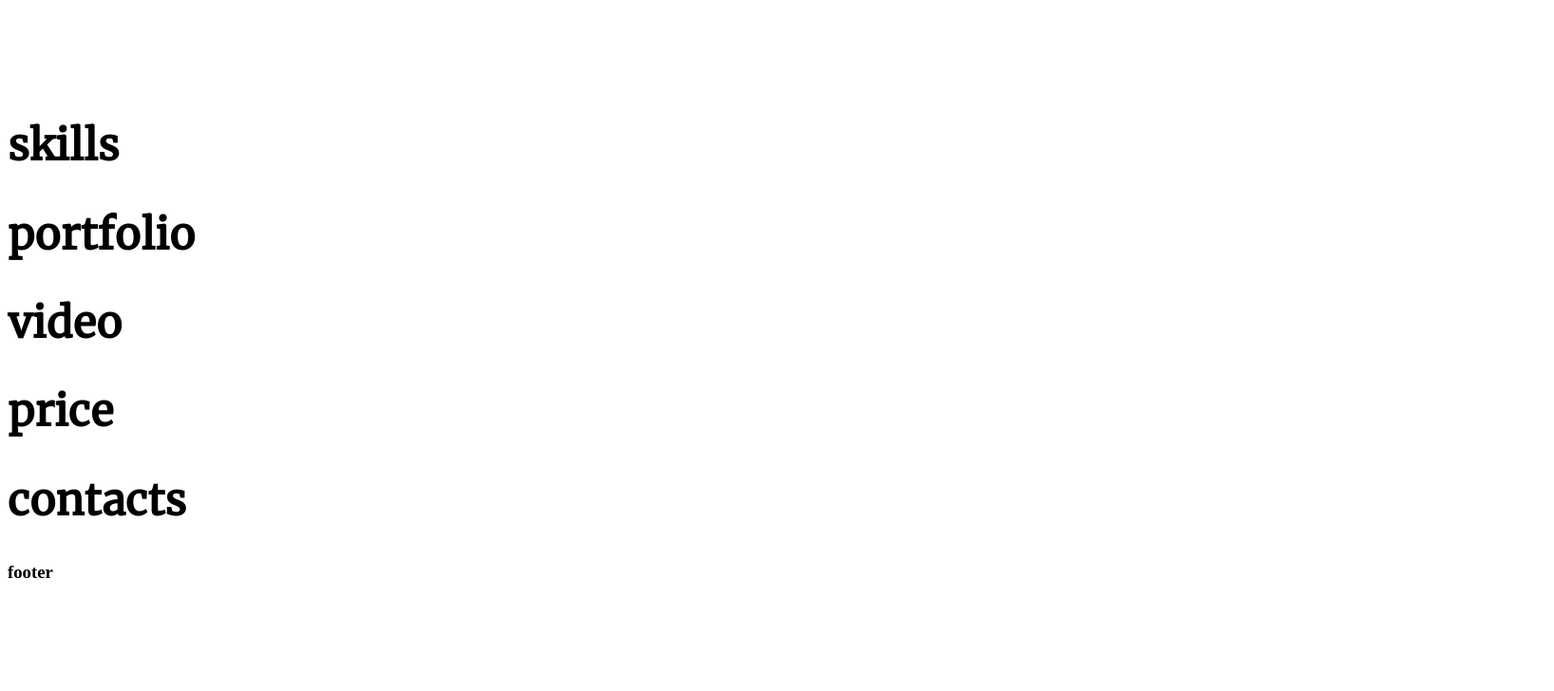
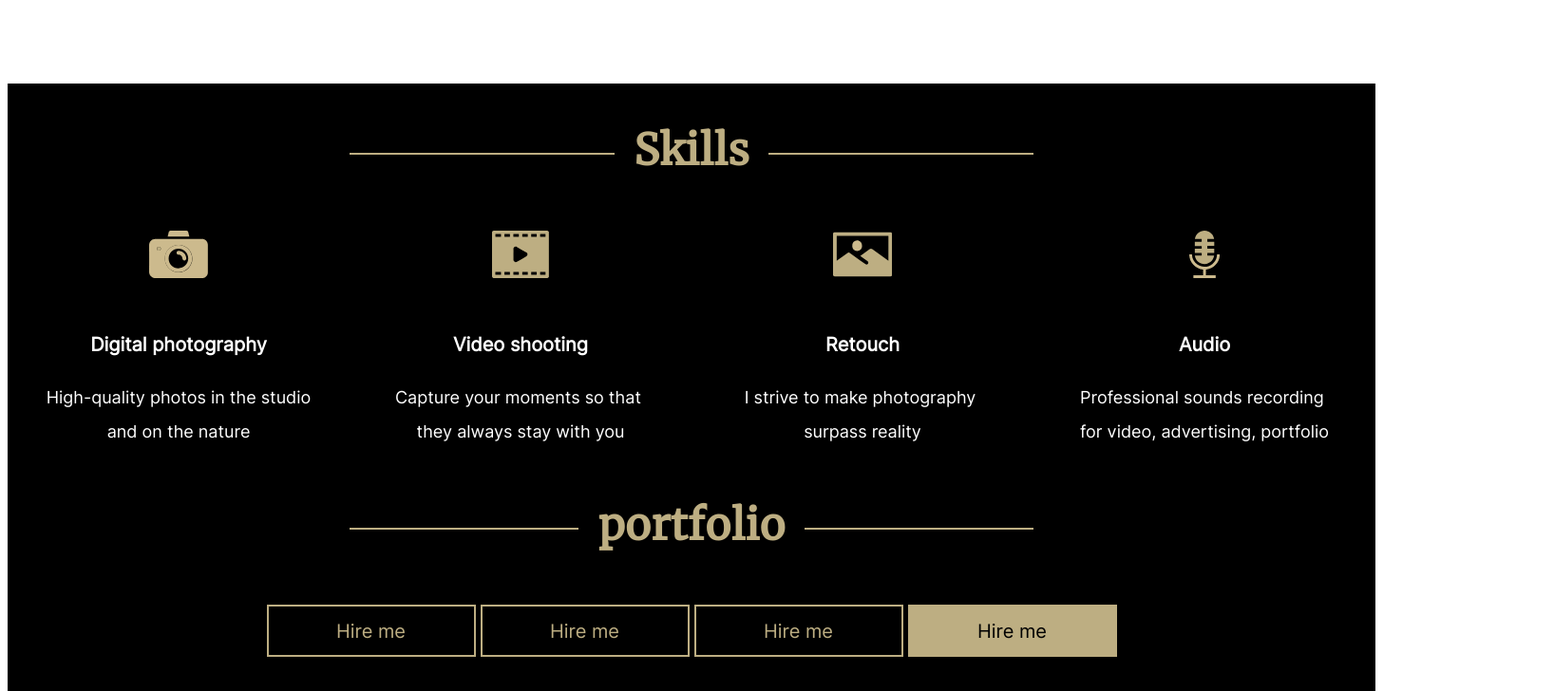
Before and after one commit to F0urTw3nty/rsschool-cv, a plain HTML site: page Portfolio/index.html in a window 1280 px wide. Shown: the part 920-1648 px from the top of the page at 95% size, 1636 px wide, since content can reach past the window. Before the commit the page ends 1553 px from the top, so only its background shows below. Drawn offline with Linux system fonts and the light colour scheme.

Commit message:
feat: add new  pages

```diff
--- a/Portfolio/index.html
+++ b/Portfolio/index.html
@@ -42,19 +42,59 @@ photographer Alexa Rise</pre>
         </div>
     </section>
     <section class="section">
-        <h2 class="section-title">skills</h2>
+        <div class="border-h2">
+        <h2 class="main-h2">Skills</h2>
+        </div>
+        <div class="skills-items">
+    <div class="skill-item">
+        <h3>Digital photography</h3>
+        <pre>High-quality photos in the studio
+and on the nature
+        </pre>
+    </div>
+    <div class="skill-item">
+        <h3>Video shooting</h3>
+        <pre>Capture your moments so that
+they always stay with you</pre>
+    </div>
+    <div class="skill-item">
+        <h3>Retouch</h3>
+        <pre>I strive to make photography
+surpass reality</pre>
+    </div>
+    <div class="skill-item">
+        <h3>Audio</h3>
+      <pre>Professional sounds recording
+for video, advertising, portfolio</pre>
+    </div>
+        </div>
     </section>
     <section class="section">
-        <h2 class="section-title">portfolio</h2>
+        <div class="border-h2">
+        <h2 class="main-h2">portfolio</h2>
+        </div>
+        <div class="portfolio-buttons">
+        <button class="button_black">Hire me</button>
+        <button class="button_black">Hire me</button>
+        <button class="button_black">Hire me</button>
+        <button class="button_gold">Hire me</button>
+        </div>
+<div class="portfolio-images">
+    <img src = "./assest/img/first.png" alt=png-portfolio>
+    <img src = "./assest/img/second.png" alt=png-portfolio>
+    <img src = "./assest/img/third.png" alt=png-portfolio>
+    <img src = "./assest/img/4.png" alt=png-portfolio>
+    <img src = "./assest/img/5.png" alt=png-portfolio>
+    <img src = "./assest/img/6.png" alt=png-portfolio>
     </section>
     <section class="section">
-        <h2 class="section-title">video</h2>
+        <h2 class="main-h2">video</h2>
     </section>
     <section class="section">
-        <h2 class="section-title">price</h2>
+        <h2 class="main-h2">price</h2>
     </section>
     <section class="section">
-        <h2 class="section-title">contacts</h2>
+        <h2 class="main-h2">contacts</h2>
     </section>
 </main>
     <footer class="footer">
--- a/Portfolio/style.css
+++ b/Portfolio/style.css
@@ -16,9 +16,14 @@
 
 }
 
+/* html {
+    background-color: black;
+} */
+
 * {
 
     box-sizing: border-box;
+
     /* text-shadow:
     -0   -1px 0   #000000,
      0   -1px 0   #000000,
@@ -43,6 +48,7 @@
 body h1, h2 {
     font-family: Merriweather;
 
+
 }
 
 body pre, p {
@@ -56,6 +62,18 @@ body pre, p {
     color: black;
     border: 1px solid #bdae82;
     background-color: #bdae82;
+    width: 220px;
+    height: 55px;
+    cursor: pointer;
+}
+
+.button_black {
+    font-family: Inter;
+    font-size: 20px;
+    line-height: 40px;
+    color: #bdae82;
+    border: 2px solid #bdae82;
+    background-color: black;
     width: 220px;
     height: 55px;
     cursor: pointer;
@@ -155,6 +173,8 @@ text-align: center;
 .section {
  font-family: Inter;
  font-size: 30px;
+ background-color: black;
+ /* overflow-x: hidden; */
 }
 
 .hero-container {
@@ -184,9 +204,111 @@ text-align: center;
 }
 
 .hero-about pre {
-    color: white;
     font-size: 20px;
     line-height: 40px;
+    color: white;
     margin: 0px 0px 30px 0px;
 
 }
+
+.border-h2 {
+    text-align: center;
+    width: 50%;
+    margin: 0 auto;
+    overflow-x: hidden;
+
+}
+
+.main-h2 {
+    width: 100%;
+    height: 80px;
+    color: #bdae82;
+    position: relative;
+    line-height: 150%;
+
+}
+
+.main-h2::after,
+.main-h2::before {
+	content: '';
+	display: inline-block;
+	vertical-align: middle;
+	box-sizing: border-box;
+	width: 100%;
+	height: 2px;
+	background: #bdae82;
+	border: solid black;
+	border-width: 0 20px;
+}
+.main-h2::before {
+margin-left: -100%;
+}
+.main-h2::after {
+margin-right: -100%;
+}
+
+.skills-items {
+    display: flex;
+  justify-content: space-between;
+  flex-wrap: wrap;
+  margin: 0px 20px;
+}
+
+.skill-item {
+    background-position: center top;
+    background-repeat: no-repeat;
+    text-align: center;
+    color: white;
+    width: 320px;
+    height: 240px;
+    padding-top: 100px;
+  }
+
+  .skill-item:nth-child(1) {
+    background-image: url(./assest/svg/camera\ 1.svg);
+    background-size: 62px 50px;
+  }
+  .skill-item:nth-child(2) {
+    background-image: url(./assest/svg/video\ 1.svg);
+    background-size: 62px 50px;
+  }
+  .skill-item:nth-child(3) {
+    background-image: url(./assest/svg/image\ 1.svg);
+    background-size: 62px 50px;
+  }
+  .skill-item:nth-child(4) {
+    background-image: url(./assest/svg/mic\ 1.svg);
+    background-size: 62px 50px;
+  }
+
+  .skill-item h3 {
+   font-size: 20px;
+   line-height: 40px;
+   margin: 0 auto;
+  }
+ .skill-item pre {
+    font-weight: 280px;
+    height: 72px;
+    color: white;
+    font-size: 18px;
+    line-height: 36px;
+    margin-bottom: 10px;
+ }
+
+.portfolio-buttons {
+    display: flex;
+    justify-content: center;
+    flex-wrap: wrap;
+    gap: 5px;
+    }
+    .portfolio-images {
+        display: flex;
+    justify-content: center;
+    flex-wrap: wrap;
+    gap: 25px;
+    padding-top: 60px;
+    }
+    .portfolio-images img {
+        width: 450px;
+        height: 560px;
+    }
```
Also changed, not shown: Portfolio/assest/img/4.png (added), Portfolio/assest/img/5.png (added), Portfolio/assest/img/6.png (added), Portfolio/assest/img/first.png (added), Portfolio/assest/img/second.png (added), Portfolio/assest/img/third.png (added).
